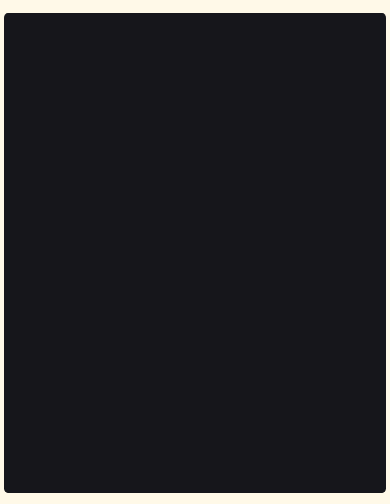
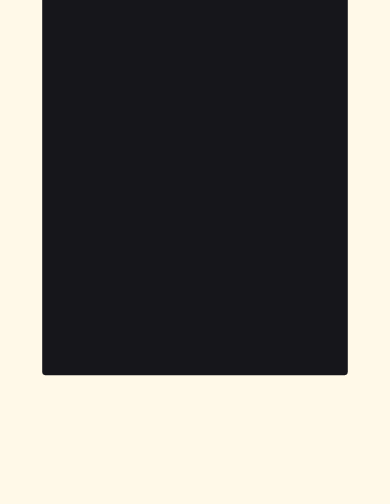
Before and after one commit to tuncaycaner/cnrtncy, a plain HTML site: page index.html in a window 390 px wide. Shown: the part 696-1200 px from the top of the page. Drawn offline with nearby package versions, Linux system fonts and the light colour scheme; a web font is replaced by a local one.

Commit message:
Add files via upload

```diff
--- a/css/styles.css
+++ b/css/styles.css
@@ -66,8 +66,19 @@ font-family: 'Ubuntu', sans-serif; */
 
 
 
+@media (max-width: 1000px) {
+  /* .animation-col {
 
+    transform: scale(0.9);
+  }
 
+  #title {
+    transform: scale(0.9);
+  } */
+  body {
+    transform: scale(0.8);
+  }
+}
 
 
 
```
